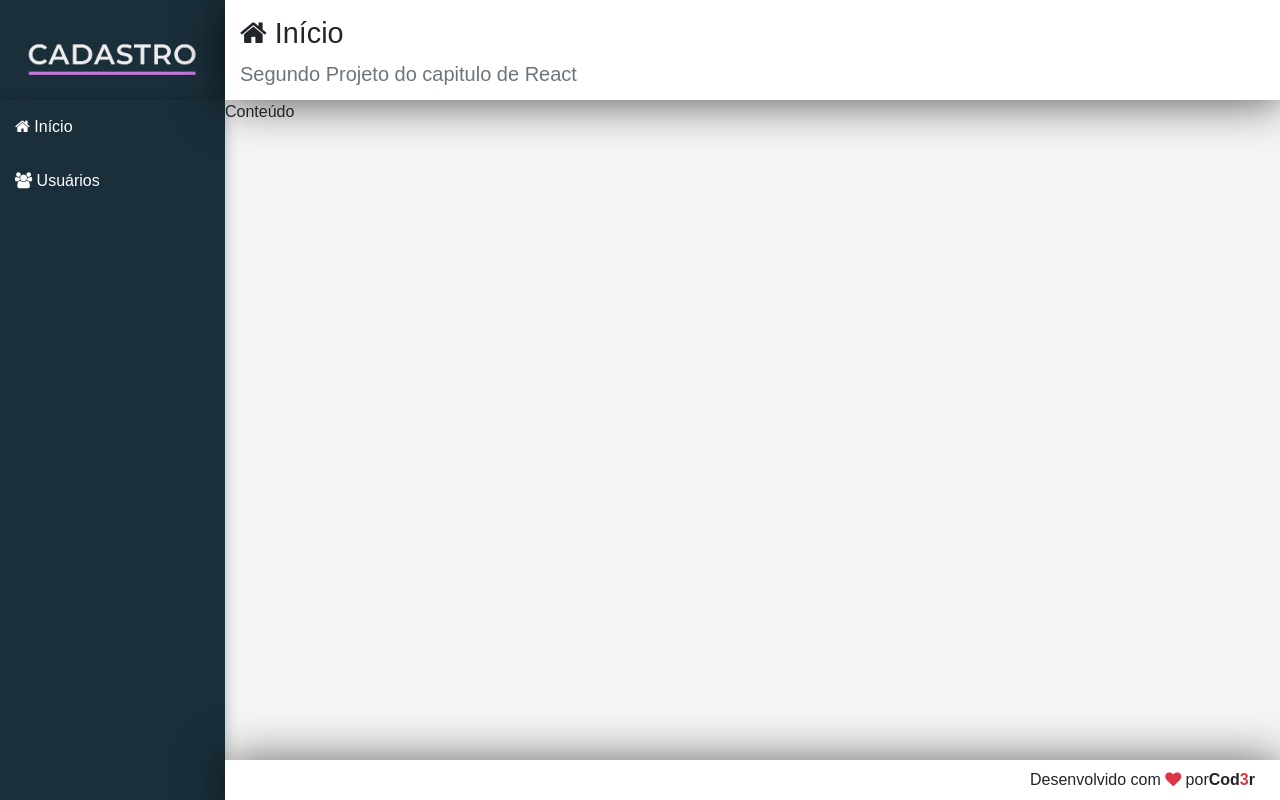
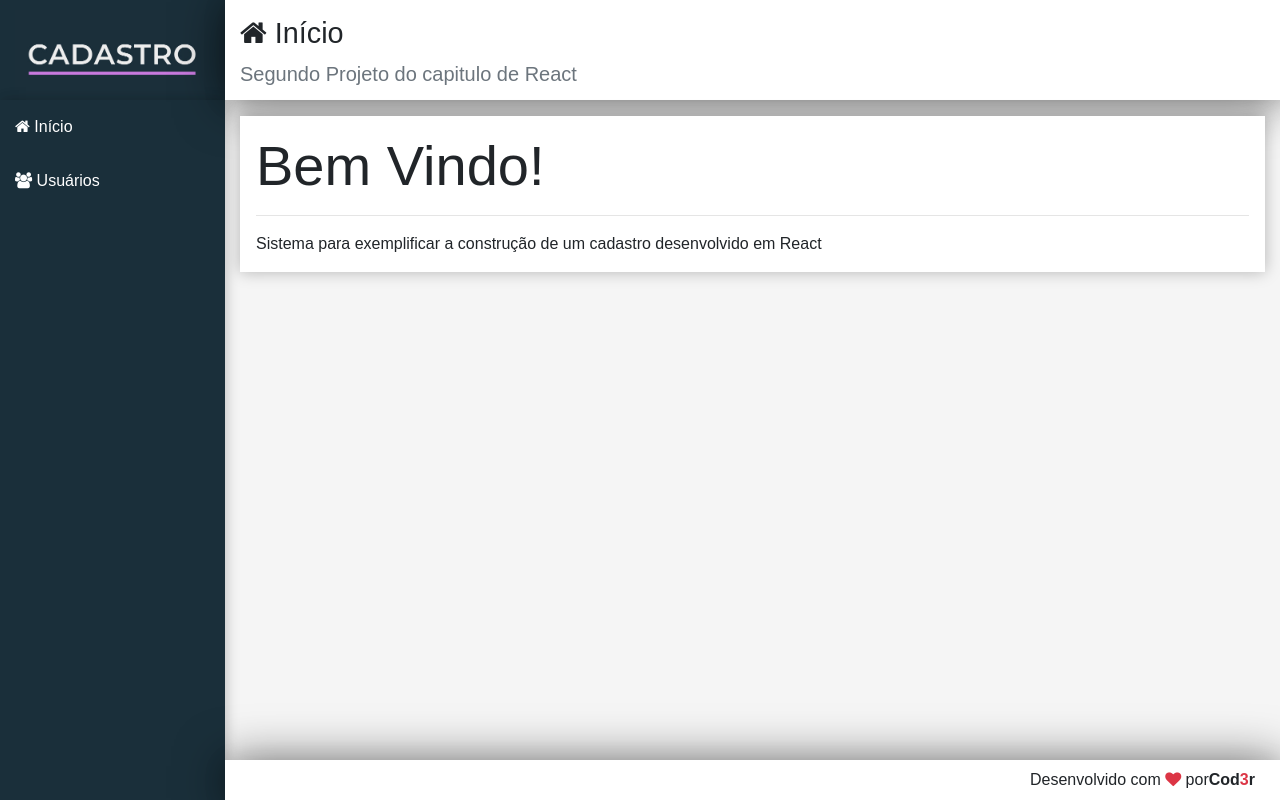
Before and after one commit to v1n1c1u5ouza/ReactJs-crud, a React (Create React App) app in the folder frontend/: page / in a window 1280 px wide. Built offline with nearby package versions, Linux system fonts and the light colour scheme.

Commit message:
Feat: Main content to app

```diff
--- /dev/null
+++ b/frontend/src/components/Home/Home.jsx
@@ -0,0 +1,17 @@
+import React from "react";
+import Main from "../templates/Main";
+
+export default (props) => (
+  <Main
+    icon="home"
+    title="Início"
+    subtitle="Segundo Projeto  do capitulo de React"
+  >
+    <div className="display-4">Bem Vindo!</div>
+    <hr />
+    <p className="mb-0">
+      Sistema para exemplificar a construção de um cadastro desenvolvido em
+      React
+    </p>
+  </Main>
+);
--- a/frontend/src/components/templates/Main.css
+++ b/frontend/src/components/templates/Main.css
@@ -0,0 +1,4 @@
+main > div {
+  background-color: #fff;
+  box-shadow: 0px 0px 15px #0004;
+}
--- a/frontend/src/components/templates/Main.jsx
+++ b/frontend/src/components/templates/Main.jsx
@@ -5,6 +5,8 @@
 export default (props) => (
   <React.Fragment>
     <Header {...props} />
-    <main className="content">Conteúdo</main>
+    <main className="content container-fluid">
+      <div className="p-3 mt-3">{props.children}</div>
+    </main>
   </React.Fragment>
 );
--- a/frontend/src/main/App.jsx
+++ b/frontend/src/main/App.jsx
@@ -1,19 +1,19 @@
 import "bootstrap/dist/css/bootstrap.min.css";
-import "font-awesome/css/font-awesome.min.css"
+import "font-awesome/css/font-awesome.min.css";
 import "./App.css";
 import React from "react";
 
 import Logo from "../components/templates/Logo";
 import Nav from "../components/templates/Nav";
-import Main from "../components/templates/Main";
+
 import Footer from "../components/templates/Footer";
+import Home from "../components/Home/Home";
 
 export default (props) => (
   <div className="app">
     <Logo />
     <Nav />
-    <Main icon="home" title="Início"
-        subtitle="Segundo Projeto  do capitulo de React"/>
+    <Home />
     <Footer />
   </div>
 );
```
